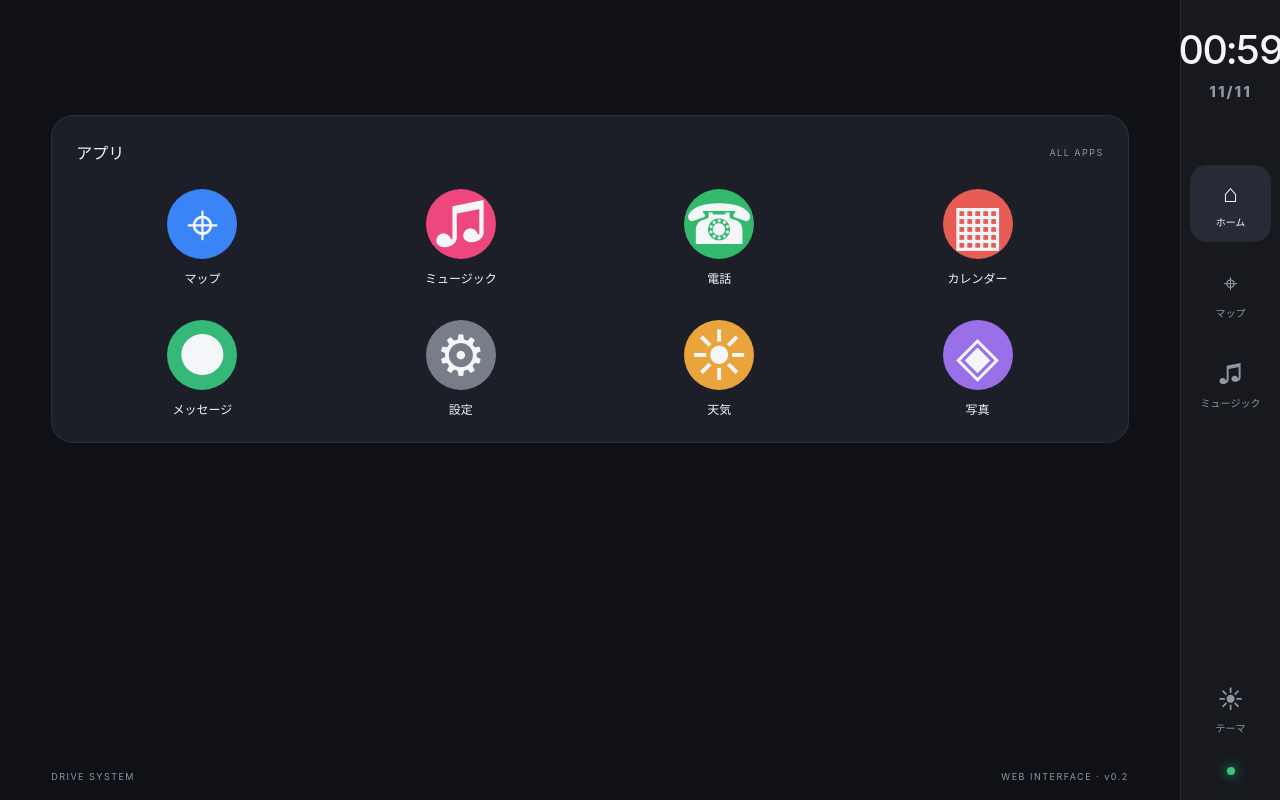
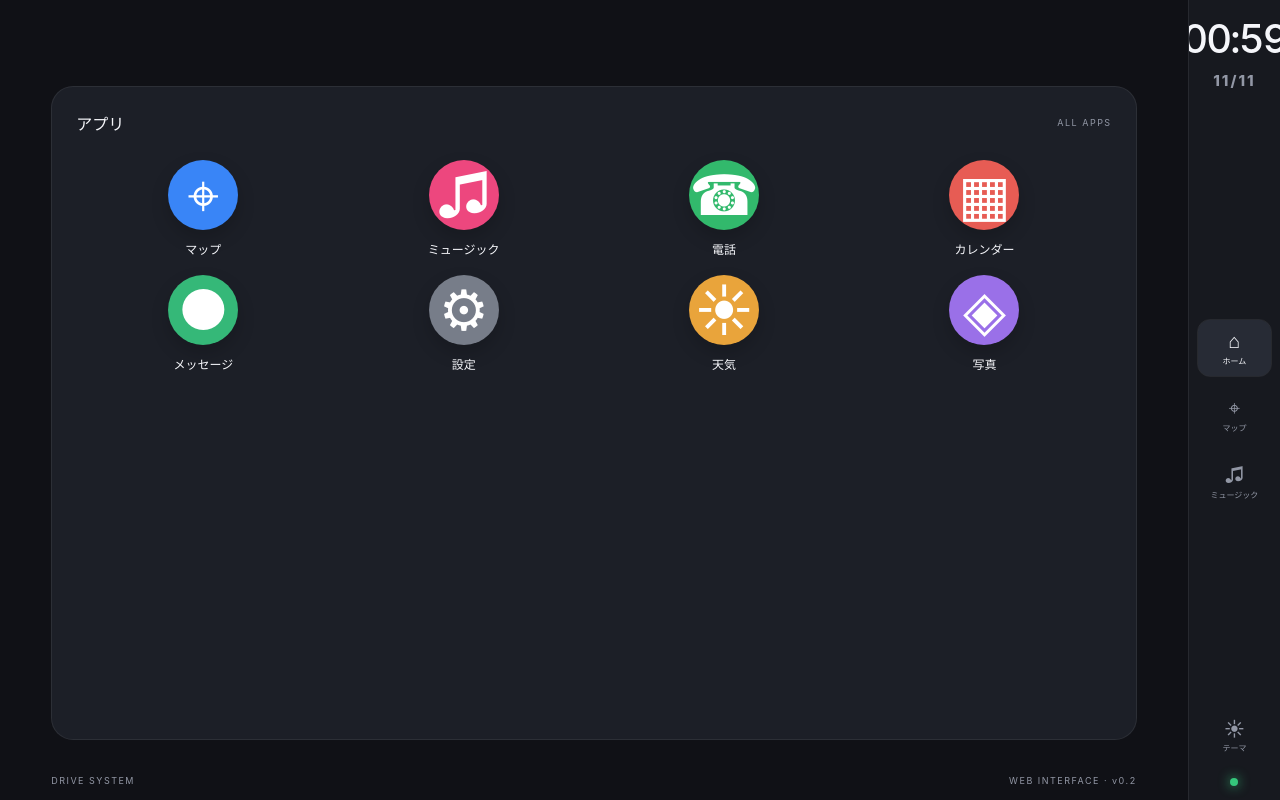
Before and after one commit to takasimakakeru/CarPlay, a React (Vite) app in the folder web-carplay/: page / in a window 1280 px wide. Built offline with nearby package versions, Linux system fonts and the light colour scheme.

Commit message:
レスポンシブ対応

```diff
--- a/web-carplay/src/App.css
+++ b/web-carplay/src/App.css
@@ -277,14 +277,14 @@ border-right: none;
 }
 
 .app-icon {
+  width: clamp(58px, 6vw, 70px);
+  aspect-ratio: 1;
+  border-radius: 22px;
   display: grid;
   place-items: center;
-  width: clamp(48px, 6vw, 70px);
-  height: auto;
-  aspect-ratio: 1 / 1;
-  flex: 0 0 auto;
-  line-height: 1;
-  overflow: hidden;
+  color: white;
+  font-size: 80px;
+  box-shadow: 0 8px 18px rgba(0, 0, 0, 0.18);
   border-radius: 80%;
   corner-shape: superellipse(1.5); /* 2より少し丸みを強めるとGalaxyに近づきます */
 }
@@ -896,6 +896,8 @@ body {
 
 .app-icon {
   font-size: clamp(38px, 5vw, 56px);
+ border-radius: 80%;
+  corner-shape: superellipse(1.5); /* 2より少し丸みを強めるとGalaxyに近づきます */
 }
 
 /* タブレット */
@@ -939,6 +941,9 @@ body {
   .app-icon {
     width: clamp(48px, 7vw, 64px);
     font-size: clamp(32px, 5vw, 48px);
+ border-radius: 80%;
+  corner-shape: superellipse(1.5); /* 2より少し丸みを強めるとGalaxyに近づきます */
+
   }
 
   .map-toolbar {
@@ -1129,6 +1134,8 @@ body {
     max-width: 100%;
     border-radius: 15px;
     font-size: clamp(28px, 8vw, 40px);
+ border-radius: 80%;
+  corner-shape: superellipse(1.5); /* 2より少し丸みを強めるとGalaxyに近づきます */
   }
 
   .app-name {
@@ -1319,6 +1326,8 @@ body {
 
   .app-icon {
     width: 42px;
+ border-radius: 80%;
+  corner-shape: superellipse(1.5); /* 2より少し丸みを強めるとGalaxyに近づきます */
   }
 
   .map-container,
@@ -1326,3 +1335,302 @@ body {
     min-height: 320px;
   }
 }
+
+
+/* アイコンを常に正方形に固定 */
+.app-item {
+  min-width: 0;
+}
+
+.app-icon {
+  display: grid;
+  place-items: center;
+  width: clamp(48px, 6vw, 70px);
+  height: auto;
+  aspect-ratio: 1 / 1;
+  flex: 0 0 auto;
+  line-height: 1;
+  overflow: hidden;
+  border-radius: 80%;
+  corner-shape: superellipse(1.5); /* 2より少し丸みを強めるとGalaxyに近づきます */
+}
+
+@media (max-width: 560px) {
+  .app-icon {
+    width: clamp(42px, 12vw, 58px);
+    height: auto;
+    aspect-ratio: 1 / 1;
+    flex: 0 0 auto;
+ border-radius: 80%;
+  corner-shape: superellipse(1.5); /* 2より少し丸みを強めるとGalaxyに近づきます */
+  }
+}
+
+@media (max-width: 380px) {
+  .app-icon {
+    width: 42px;
+    height: auto;
+    aspect-ratio: 1 / 1;
+ border-radius: 80%;
+  corner-shape: superellipse(1.5); /* 2より少し丸みを強めるとGalaxyに近づきます */
+  }
+}
+
+/* 正方形アイコンの角を丸くする */
+.app-icon {
+  overflow: hidden;
+ border-radius: 80%;
+  corner-shape: superellipse(1.5); /* 2より少し丸みを強めるとGalaxyに近づきます */
+}
+
+/* =========================================================
+   VIEWPORT HEIGHT FIX
+   画面の高さにレイアウトを合わせ、ページ全体の縦スクロールを防止
+   横スクロール（content-grid）は維持
+========================================================= */
+html,
+body {
+  height: 100%;
+  min-height: 0;
+  overflow-y: hidden;
+}
+
+.dashboard {
+  height: 100vh;
+  height: 100dvh;
+  min-height: 0;
+  overflow: hidden;
+}
+
+.main-content {
+  height: 100%;
+  min-height: 0;
+  overflow: hidden;
+  padding-top: clamp(10px, 2.5vh, 25px);
+  padding-bottom: clamp(8px, 1.8vh, 18px);
+}
+
+.topbar,
+.welcome {
+  flex-shrink: 0;
+}
+
+.welcome {
+  margin-top: clamp(12px, 5vh, 55px);
+  margin-bottom: clamp(10px, 3.2vh, 35px);
+}
+
+.content-grid {
+  flex: 1 1 0;
+  min-height: 0;
+  overflow-x: auto;
+  overflow-y: hidden;
+  align-items: stretch;
+  padding-bottom: 0;
+}
+
+.content-grid > * {
+  min-height: 0;
+  max-height: 100%;
+}
+
+.apps-panel,
+.widget {
+  min-height: 0;
+  max-height: 100%;
+  overflow-y: hidden;
+}
+
+.app-grid {
+  row-gap: clamp(8px, 2vh, 24px);
+}
+
+/* 地図ページも表示領域内に収める */
+.map-page {
+  min-height: 0;
+  overflow: hidden;
+}
+
+.map-container {
+  min-height: 0;
+}
+
+.leaflet-map {
+  min-height: 0;
+}
+
+/* スマートフォン：下部ナビゲーション分を差し引いて高さを配分 */
+@media (max-width: 560px) {
+  .dashboard {
+    height: 100vh;
+    height: 100dvh;
+    min-height: 0;
+    overflow: hidden;
+  }
+
+  .sidebar {
+    flex: 0 0 68px;
+    height: 68px;
+    min-height: 68px;
+  }
+
+  .main-content {
+    flex: 1 1 0;
+    height: auto;
+    min-height: 0;
+    overflow: hidden;
+    padding-top: clamp(8px, 1.8vh, 16px);
+    padding-bottom: 8px;
+  }
+
+  .welcome {
+    margin-top: clamp(8px, 2.5vh, 20px);
+    margin-bottom: clamp(8px, 2vh, 16px);
+    gap: clamp(6px, 1.5vh, 12px);
+  }
+
+  .content-grid {
+    flex: 1 1 0;
+    min-height: 0;
+    overflow-x: auto;
+    overflow-y: hidden;
+    padding-bottom: 0;
+    align-items: stretch;
+  }
+
+  .content-grid > * {
+    min-height: 0;
+    max-height: 100%;
+  }
+
+  .apps-panel,
+  .widget {
+    min-height: 0;
+    max-height: 100%;
+    overflow-y: hidden;
+  }
+
+  .app-grid {
+    row-gap: clamp(6px, 1.5vh, 16px);
+  }
+
+  .map-page {
+    min-height: 0;
+    overflow: hidden;
+  }
+
+  .map-container,
+  .leaflet-map {
+    min-height: 0;
+  }
+}
+
+/* =========================================================
+   RIGHT-SIDE TOOLBAR (SIDEBAR)
+   画面の高さ・幅に応じてナビゲーションを圧縮し、全項目を表示
+========================================================= */
+@media (min-width: 561px) {
+  .sidebar {
+    width: clamp(64px, 7.2vw, 100px);
+    height: 100%;
+    min-height: 0;
+    flex: 0 0 clamp(64px, 7.2vw, 100px);
+    padding: clamp(6px, 1.8vh, 25px) clamp(4px, 0.7vw, 10px);
+    overflow: hidden;
+  }
+
+  .brand {
+    gap: clamp(3px, 0.8vh, 8px);
+    font-size: clamp(7px, 1.1vh, 10px);
+    letter-spacing: clamp(0.5px, 0.2vw, 2px);
+    flex: 0 0 auto;
+  }
+
+  .brand-mark {
+    width: clamp(28px, 3vw, 42px);
+    height: clamp(30px, 5.5vh, 50px);
+    border-radius: clamp(8px, 1.4vh, 14px);
+    font-size: clamp(16px, 2.6vh, 23px);
+  }
+
+  .side-nav {
+    flex: 1 1 auto;
+    min-height: 0;
+    margin-top: clamp(6px, 4vh, 65px);
+    gap: clamp(2px, 1.5vh, 15px);
+    justify-content: center;
+  }
+
+  .nav-button {
+    min-height: 0;
+    padding: clamp(3px, 1.2vh, 12px) 2px;
+    gap: clamp(1px, 0.6vh, 6px);
+    border-radius: clamp(7px, 1.5vh, 15px);
+  }
+
+  .nav-button > span {
+    font-size: clamp(15px, 2.5vh, 25px);
+    line-height: 1.1;
+  }
+
+  .nav-button small {
+    font-size: clamp(7px, 1vh, 10px);
+    line-height: 1.15;
+    white-space: nowrap;
+  }
+
+  .sidebar-bottom {
+    flex: 0 0 auto;
+    gap: clamp(3px, 1.8vh, 20px);
+  }
+}
+
+/* 高さが低いPC・タブレットでは余白と文字をさらに縮小 */
+@media (min-width: 561px) and (max-height: 650px) {
+  .sidebar {
+    padding-top: 6px;
+    padding-bottom: 6px;
+  }
+
+  .side-nav {
+    margin-top: 6px;
+    gap: clamp(1px, 0.7vh, 5px);
+  }
+
+  .nav-button {
+    padding-top: clamp(2px, 0.65vh, 5px);
+    padding-bottom: clamp(2px, 0.65vh, 5px);
+    gap: 1px;
+  }
+
+  .nav-button > span {
+    font-size: clamp(14px, 2.2vh, 19px);
+  }
+
+  .nav-button small {
+    font-size: clamp(6px, 0.95vh, 8px);
+  }
+
+  .sidebar-bottom {
+    gap: 4px;
+  }
+}
+
+@media (min-width: 561px) and (max-height: 430px) {
+  .brand {
+    display: none;
+  }
+
+  .side-nav {
+    margin-top: 0;
+    justify-content: space-evenly;
+  }
+
+  .nav-button > span {
+    font-size: 14px;
+  }
+
+  .nav-button small {
+    font-size: 6px;
+  }
+}
```
